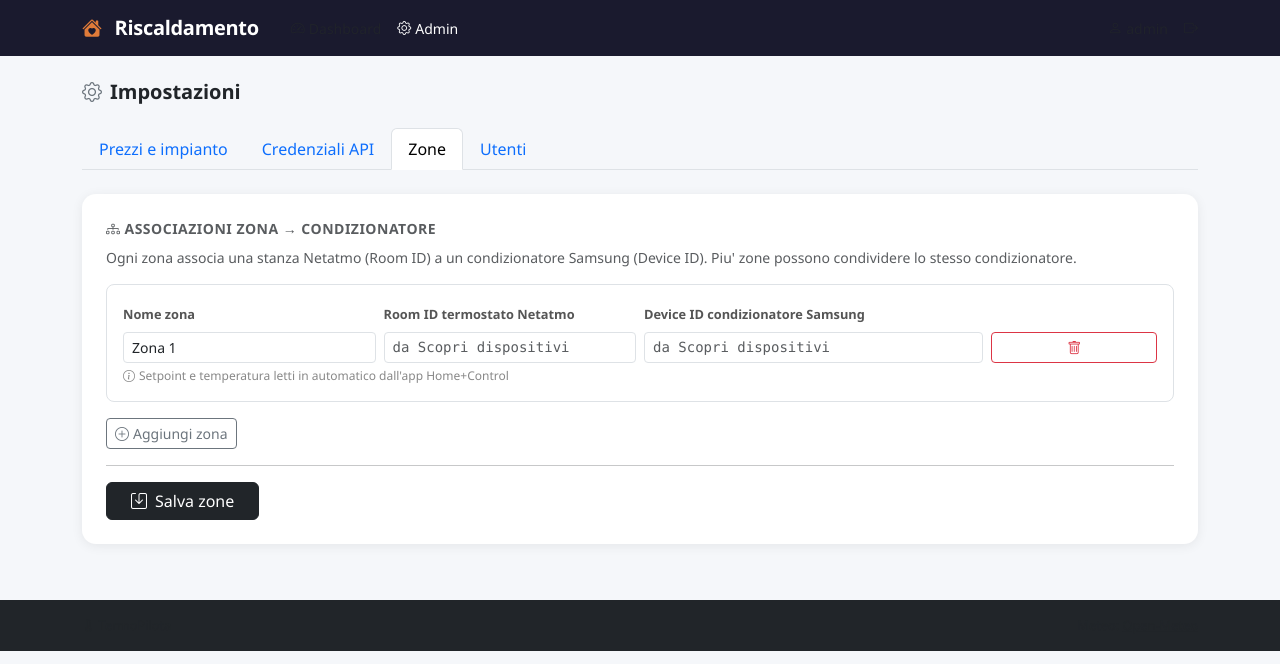
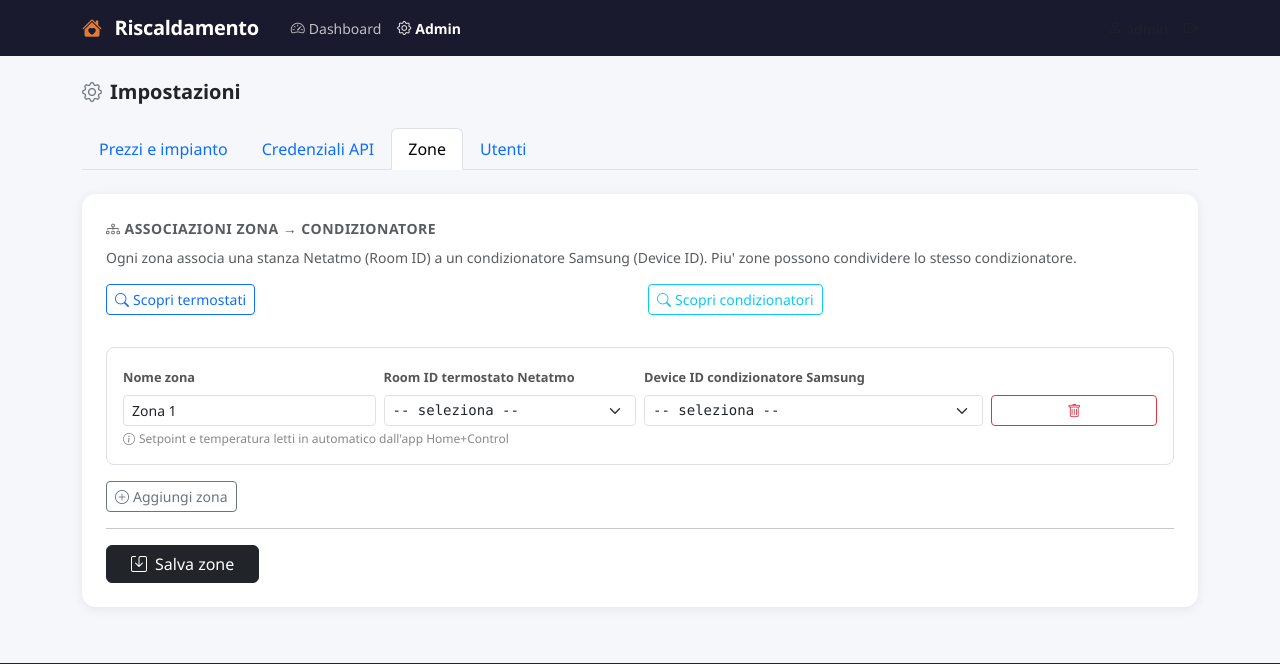
Before and after one commit to gcerretani/termopilota, a Flask app: page /admin/zones in a window 1280 px wide. Shown: the top 664 px of the page. Run offline with Flask 3, Linux system fonts and the light colour scheme; a user stored in the database is signed in.

Commit message:
fix: migliora navbar e dashboard stato stanze, separa discovery dispositivi
Agent-Logs-Url: https://github.com/gcerretani/termopilota/sessions/e8eb0152-c342-489a-8616-4f0f7615a5a2

Co-authored-by: gcerretani <22291296+gcerretani@users.noreply.github.com>

```diff
--- a/app.py
+++ b/app.py
@@ -386,6 +386,7 @@ def index():
     oggi_recs = [r for r in raccomandazioni if r["ora"].startswith(oggi)]
     ore_gas_oggi = sum(1 for r in oggi_recs if r["raccomandazione"] == "gas")
     ore_ac_oggi = sum(1 for r in oggi_recs if r["raccomandazione"] == "ac")
+    stato_stanze_dashboard = leggi_stato_stanze_dashboard(cfg)
 
     return render_template(
         "dashboard.html",
@@ -397,6 +398,7 @@ def index():
         raccomandazioni_json=json.dumps(raccomandazioni),
         ore_gas_oggi=ore_gas_oggi,
         ore_ac_oggi=ore_ac_oggi,
+        stato_stanze_dashboard=stato_stanze_dashboard,
         errore_meteo=errore_meteo,
         errore_cfr=errore_cfr,
         ora_aggiornamento=datetime.now().strftime("%d/%m/%Y %H:%M"),
@@ -404,6 +406,81 @@ def index():
 
 
 # ─── API JSON ────────────────────────────────────────────────────────────────
+
+def leggi_stato_stanze_dashboard(cfg: dict) -> dict:
+    zone_cfg = cfg.get("zone", []) or []
+    zone = [{
+        "nome": z.get("nome", "Zona"),
+        "room_id": z.get("room_id", ""),
+        "ac_device_id": z.get("ac_device_id", ""),
+        "t_stanza": None,
+        "setpoint": None,
+        "modalita": None,
+        "sta_riscaldando": None,
+    } for z in zone_cfg]
+
+    if not zone:
+        return {"zone": [], "errore": None}
+
+    home_id = cfg.get("legrand_plant_id", "")
+    from providers import get_thermostat
+    bt = get_thermostat("netatmo", cfg)
+
+    if not bt or not bt.autenticato or not home_id:
+        return {"zone": zone, "errore": "Configura credenziali Netatmo e Plant ID per leggere lo stato stanze."}
+
+    try:
+        stati = bt.stato_tutte_stanze(home_id)
+        for z in zone:
+            stato = stati.get(z["room_id"], {})
+            z["t_stanza"] = stato.get("temperatura_attuale")
+            z["setpoint"] = stato.get("setpoint")
+            z["modalita"] = stato.get("modalita")
+            z["sta_riscaldando"] = stato.get("sta_riscaldando")
+        return {"zone": zone, "errore": None}
+    except Exception as e:
+        return {"zone": zone, "errore": f"Netatmo non raggiungibile: {e}"}
+
+
+def scopri_termostati(cfg: dict) -> dict:
+    risultato = {"bticino": [], "errori": []}
+    from providers import get_thermostat
+
+    bt = get_thermostat("netatmo", cfg)
+    if bt and bt.autenticato:
+        try:
+            impianti = bt.lista_impianti()
+            for imp in impianti:
+                plant_id = imp.get("id", "")
+                moduli = bt.lista_moduli(plant_id)
+                for m in moduli:
+                    risultato["bticino"].append({
+                        "plant_id": plant_id,
+                        "id": m.get("id", ""),
+                        "name": m.get("name", "Termostato"),
+                    })
+        except Exception as e:
+            risultato["errori"].append(f"BTicino: {e}")
+    elif not cfg.get("legrand_client_id"):
+        risultato["errori"].append("BTicino: credenziali Netatmo non configurate")
+    else:
+        risultato["errori"].append("BTicino: autorizzazione OAuth2 non completata")
+    return risultato
+
+
+def scopri_condizionatori(cfg: dict) -> dict:
+    risultato = {"samsung": [], "errori": []}
+    from providers import get_heatpump
+
+    st = get_heatpump("smartthings", cfg)
+    if st and st.configurato:
+        try:
+            risultato["samsung"] = st.lista_dispositivi_ac()
+        except Exception as e:
+            risultato["errori"].append(f"SmartThings: {e}")
+    else:
+        risultato["errori"].append("SmartThings: token non configurato")
+    return risultato
 
 @app.route("/api/prezzi")
 @login_required
@@ -503,40 +580,27 @@ def api_automazione_toggle():
 @login_required
 def api_dispositivi():
     cfg = carica_config()
-    risultato = {"bticino": [], "samsung": [], "errori": []}
-
-    from providers import get_thermostat, get_heatpump
-
-    bt = get_thermostat("netatmo", cfg)
-    if bt and bt.autenticato:
-        try:
-            impianti = bt.lista_impianti()
-            for imp in impianti:
-                plant_id = imp.get("id", "")
-                moduli = bt.lista_moduli(plant_id)
-                for m in moduli:
-                    risultato["bticino"].append({
-                        "plant_id": plant_id,
-                        "id": m.get("id", ""),
-                        "name": m.get("name", "Termostato"),
-                    })
-        except Exception as e:
-            risultato["errori"].append(f"BTicino: {e}")
-    elif not cfg.get("legrand_client_id"):
-        risultato["errori"].append("BTicino: credenziali Netatmo non configurate")
-    else:
-        risultato["errori"].append("BTicino: autorizzazione OAuth2 non completata")
-
-    st = get_heatpump("smartthings", cfg)
-    if st and st.configurato:
-        try:
-            risultato["samsung"] = st.lista_dispositivi_ac()
-        except Exception as e:
-            risultato["errori"].append(f"SmartThings: {e}")
-    else:
-        risultato["errori"].append("SmartThings: token non configurato")
+    termostati = scopri_termostati(cfg)
+    condizionatori = scopri_condizionatori(cfg)
+    risultato = {
+        "bticino": termostati["bticino"],
+        "samsung": condizionatori["samsung"],
+        "errori": termostati["errori"] + condizionatori["errori"],
+    }
 
     return jsonify(risultato)
+
+
+@app.route("/api/dispositivi/termostati")
+@login_required
+def api_dispositivi_termostati():
+    return jsonify(scopri_termostati(carica_config()))
+
+
+@app.route("/api/dispositivi/condizionatori")
+@login_required
+def api_dispositivi_condizionatori():
+    return jsonify(scopri_condizionatori(carica_config()))
 
 
 # ─── OAuth callback (pubblico — serve come redirect Netatmo) ─────────────────
--- a/templates/admin/zones.html
+++ b/templates/admin/zones.html
@@ -27,6 +27,20 @@
       Piu' zone possono condividere lo stesso condizionatore.
     </p>
 
+    <div class="row g-3 mb-3">
+      <div class="col-md-6">
+        <button class="btn btn-outline-primary btn-sm" onclick="scopriTermostatiPerZone()">
+          <i class="bi bi-search me-1"></i>Scopri termostati
+        </button>
+      </div>
+      <div class="col-md-6">
+        <button class="btn btn-outline-info btn-sm" onclick="scopriCondizionatoriPerZone()">
+          <i class="bi bi-search me-1"></i>Scopri condizionatori
+        </button>
+      </div>
+      <div class="col-12" id="msgScopertaZone"></div>
+    </div>
+
     <div id="zoneEditor"></div>
     <button class="btn btn-sm btn-outline-secondary mt-2" onclick="aggiungiZona()">
       <i class="bi bi-plus-circle me-1"></i>Aggiungi zona
@@ -45,6 +59,37 @@
 {% block scripts %}
 <script>
 let zoneConfig = {{ cfg.zone | tojson }};
+let opzioniRoom = [];
+let opzioniAc = [];
+
+function escapeHtml(val) {
+  return String(val || '')
+    .replaceAll('&', '&amp;')
+    .replaceAll('<', '&lt;')
+    .replaceAll('>', '&gt;')
+    .replaceAll('"', '&quot;')
+    .replaceAll("'", '&#39;');
+}
+
+function opzioniSelect(lista, valoreCorrente, tipo) {
+  const corrente = valoreCorrente || '';
+  const trovato = lista.some(x => x.value === corrente);
+  let html = '<option value="">-- seleziona --</option>';
+  if (corrente && !trovato) {
+    html += `<option value="${escapeHtml(corrente)}" selected>${escapeHtml(corrente)} (attuale)</option>`;
+  }
+  lista.forEach(item => {
+    const selected = item.value === corrente ? 'selected' : '';
+    html += `<option value="${escapeHtml(item.value)}" ${selected}>${escapeHtml(item.label)}</option>`;
+  });
+  if (!corrente && tipo === 'room') {
+    html += '<option value="">(usa "Scopri termostati")</option>';
+  }
+  if (!corrente && tipo === 'ac') {
+    html += '<option value="">(usa "Scopri condizionatori")</option>';
+  }
+  return html;
+}
 
 function renderZoneEditor() {
   const div = document.getElementById('zoneEditor');
@@ -57,11 +102,15 @@ function renderZoneEditor() {
         </div>
         <div class="col-md-3">
           <label class="form-label" style="font-size:.8rem;">Room ID termostato Netatmo</label>
-          <input type="text" class="form-control form-control-sm font-monospace" value="${z.room_id || ''}" placeholder="da Scopri dispositivi" onchange="zoneConfig[${i}].room_id=this.value">
+          <select class="form-select form-select-sm font-monospace" onchange="zoneConfig[${i}].room_id=this.value">
+            ${opzioniSelect(opzioniRoom, z.room_id || '', 'room')}
+          </select>
         </div>
         <div class="col-md-4">
           <label class="form-label" style="font-size:.8rem;">Device ID condizionatore Samsung</label>
-          <input type="text" class="form-control form-control-sm font-monospace" value="${z.ac_device_id || ''}" placeholder="da Scopri dispositivi" onchange="zoneConfig[${i}].ac_device_id=this.value">
+          <select class="form-select form-select-sm font-monospace" onchange="zoneConfig[${i}].ac_device_id=this.value">
+            ${opzioniSelect(opzioniAc, z.ac_device_id || '', 'ac')}
+          </select>
         </div>
         <div class="col-md-2">
           <button class="btn btn-outline-danger btn-sm w-100 mt-3" onclick="rimuoviZona(${i})"><i class="bi bi-trash"></i></button>
@@ -90,6 +139,50 @@ function mostraMsg(tipo, testo) {
   setTimeout(() => el.innerHTML = '', 5000);
 }
 
+function mostraMsgScoperta(tipo, testo) {
+  const el = document.getElementById('msgScopertaZone');
+  el.innerHTML = `<div class="alert alert-${tipo} py-2 mb-0 small">${testo}</div>`;
+  setTimeout(() => el.innerHTML = '', 5000);
+}
+
+async function scopriTermostatiPerZone() {
+  mostraMsgScoperta('secondary', '<span class="spinner-border spinner-border-sm me-2"></span>Ricerca termostati in corso...');
+  try {
+    const res = await fetch('/api/dispositivi/termostati');
+    const data = await res.json();
+    opzioniRoom = (data.bticino || []).map(d => ({ value: d.id, label: `${d.name} (${d.id})` }));
+    renderZoneEditor();
+    if (opzioniRoom.length > 0) {
+      mostraMsgScoperta('success', `Trovati ${opzioniRoom.length} termostati.`);
+    } else if (data.errori && data.errori.length) {
+      mostraMsgScoperta('warning', data.errori.join(' · '));
+    } else {
+      mostraMsgScoperta('warning', 'Nessun termostato trovato.');
+    }
+  } catch(e) {
+    mostraMsgScoperta('danger', 'Errore ricerca termostati: ' + e.message);
+  }
+}
+
+async function scopriCondizionatoriPerZone() {
+  mostraMsgScoperta('secondary', '<span class="spinner-border spinner-border-sm me-2"></span>Ricerca condizionatori in corso...');
+  try {
+    const res = await fetch('/api/dispositivi/condizionatori');
+    const data = await res.json();
+    opzioniAc = (data.samsung || []).map(d => ({ value: d.device_id, label: `${d.label} (${d.device_id})` }));
+    renderZoneEditor();
+    if (opzioniAc.length > 0) {
+      mostraMsgScoperta('success', `Trovati ${opzioniAc.length} condizionatori.`);
+    } else if (data.errori && data.errori.length) {
+      mostraMsgScoperta('warning', data.errori.join(' · '));
+    } else {
+      mostraMsgScoperta('warning', 'Nessun condizionatore trovato.');
+    }
+  } catch(e) {
+    mostraMsgScoperta('danger', 'Errore ricerca condizionatori: ' + e.message);
+  }
+}
+
 async function salvaZone() {
   try {
     const res = await fetch('/api/config', {
--- a/templates/base.html
+++ b/templates/base.html
@@ -56,6 +56,9 @@
     .form-label { font-weight: 600; font-size: .88rem; color: #555; }
     .nav-pills .nav-link { font-size: .85rem; font-weight: 600; padding: .35rem 1rem; }
     .nav-pills .nav-link.active { background: #343a40; }
+    .top-nav-link { color: rgba(255,255,255,.72); }
+    .top-nav-link:hover { color: #fff; }
+    .top-nav-link.active { color: #fff; font-weight: 700; }
 
     .alert-prezzi {
       background: #fff8e1; border: 1px solid #ffe082; border-radius: 10px;
@@ -87,11 +90,11 @@
         <i class="bi bi-house-heart-fill me-2" style="color:#e07b39;"></i>
         Riscaldamento
       </a>
-      <a href="/" class="text-decoration-none small {% if request.endpoint == 'index' %}text-white{% else %}text-muted{% endif %}">
+      <a href="/" class="text-decoration-none small top-nav-link {% if request.endpoint == 'index' %}active{% endif %}">
         <i class="bi bi-speedometer2 me-1"></i>Dashboard
       </a>
       {% if current_user.is_admin %}
-      <a href="/admin/" class="text-decoration-none small {% if request.endpoint and request.endpoint.startswith('admin.') %}text-white{% else %}text-muted{% endif %}">
+      <a href="/admin/" class="text-decoration-none small top-nav-link {% if request.endpoint and request.endpoint.startswith('admin.') %}active{% endif %}">
         <i class="bi bi-gear me-1"></i>Admin
       </a>
       {% endif %}
```
Also changed, not shown: templates/admin/credentials.html (+36 -12 lines), templates/dashboard.html (+39 -10 lines).
